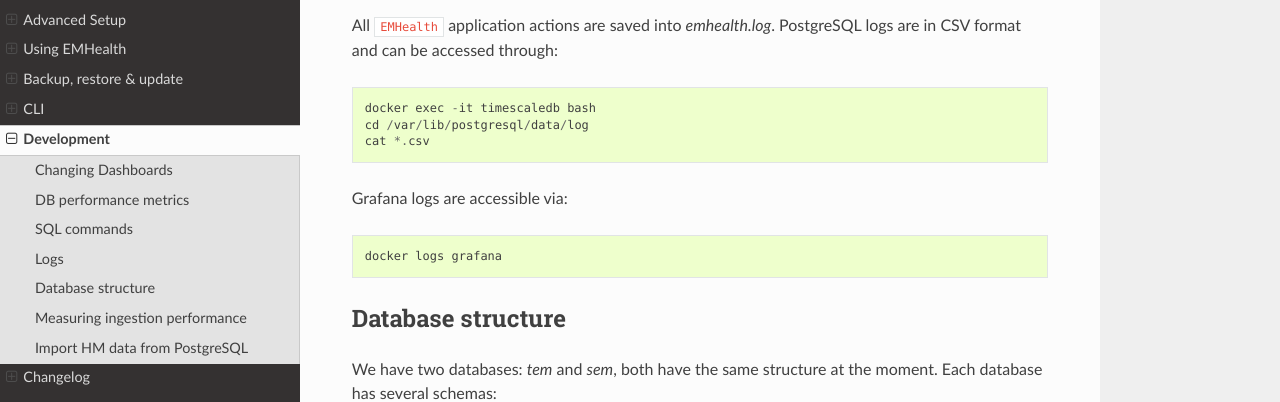
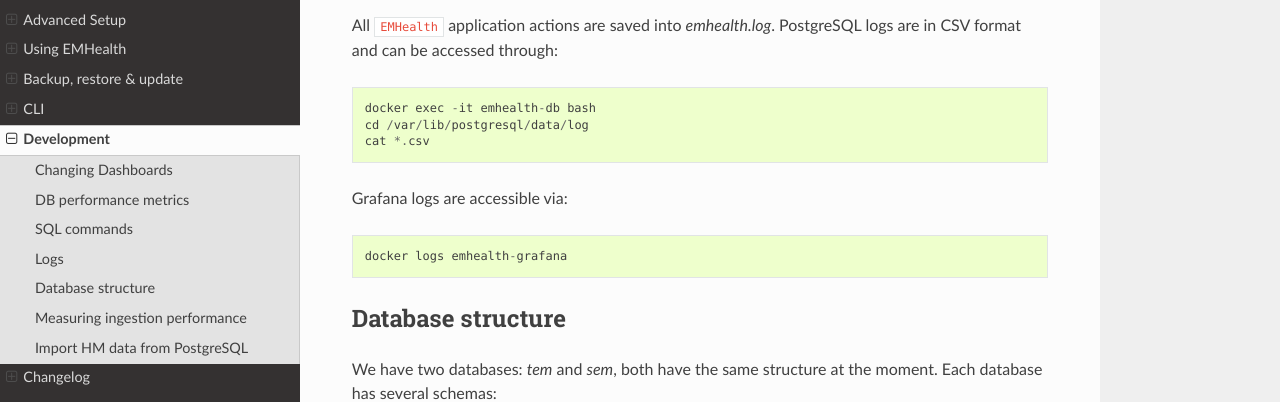
Before and after one commit to azazellochg/em_health, a Sphinx documentation site: the page built from docs/development.rst, in a window 1280 px wide and 900 px high, scrolled down 1435 px. Shown: the part 159-561 px from the top of the window. Built offline with Sphinx 7.4.7 and the Read the Docs theme 3.1.0, drawn with Linux system fonts in a browser that asks for light colours.

Commit message:
rename continers for clarity

```diff
--- a/docs/development.rst
+++ b/docs/development.rst
@@ -63,7 +63,7 @@
 
 .. code-block::
 
-    docker exec -it timescaledb bash
+    docker exec -it emhealth-db bash
     cd /var/lib/postgresql/data/log
     cat *.csv
 
@@ -71,7 +71,7 @@
 
 .. code-block::
 
-    docker logs grafana
+    docker logs emhealth-grafana
 
 Database structure
 ^^^^^^^^^^^^^^^^^^
--- a/docs/maintenance.rst
+++ b/docs/maintenance.rst
@@ -14,7 +14,7 @@
 
 .. code-block::
 
-    docker exec -it timescaledb bash
+    docker exec -it emhealth-db bash
     pgbackrest --stanza=main info
     pgbackrest --stanza=main backup
     ...
@@ -26,13 +26,13 @@
 
 .. code-block::
 
-    docker stop timescaledb
+    docker stop emhealth-db
     docker volume rm pgdata
     docker volume create pgdata
     docker run --rm -v pgdata:/var/lib/postgresql/data \
         -v ${BACKUP_DIR}:/backups \
         -v ./docker/pgbackrest.conf:/etc/pgbackrest/pgbackrest.conf:ro \
-        --entrypoint pgbackrest timescaledb:latest \
+        --entrypoint pgbackrest emhealth-db:latest \
         --stanza=main --type=default --target=latest restore
 
 
```
Also changed, not shown: 5 other files.
